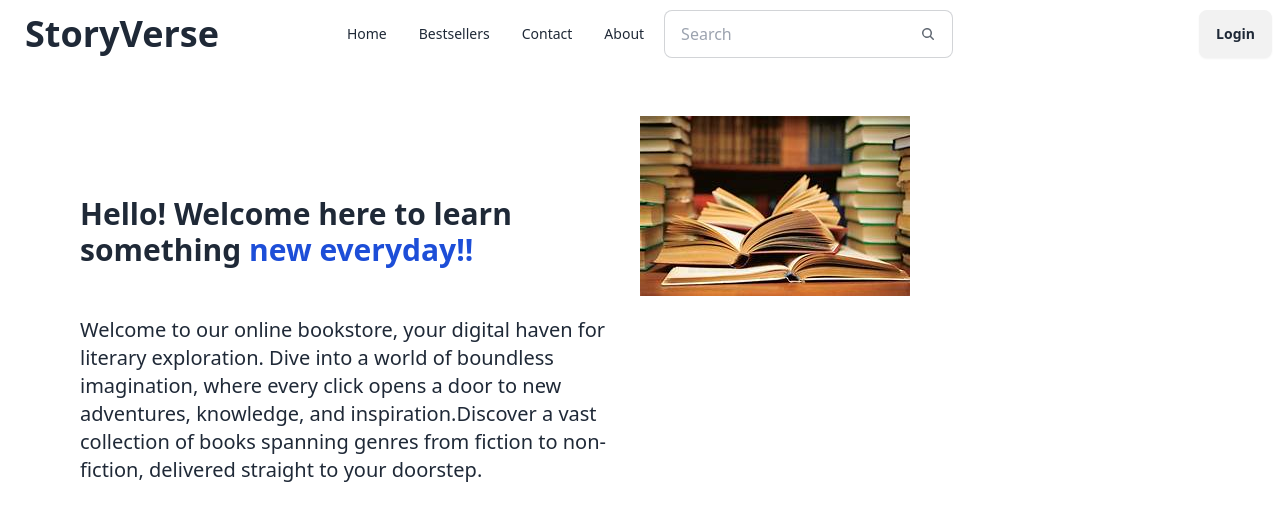
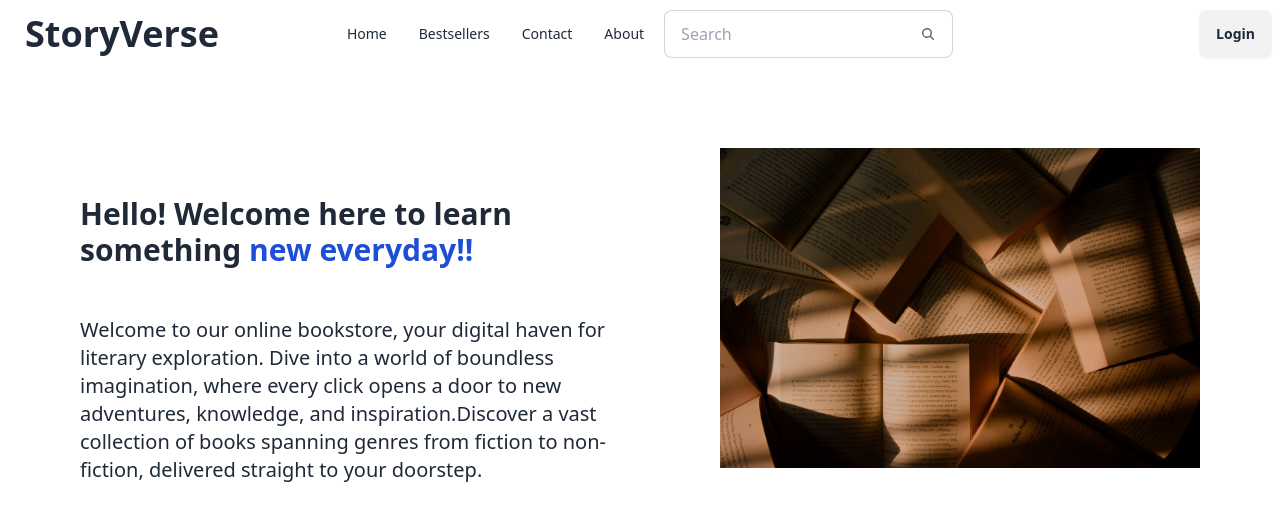
Before and after one commit to sinchan7/StoryVerse, a React (Vite) app in the folder frontend/: page / in a window 1280 px wide. Shown: the top 518 px of the page. Built offline with nearby package versions, Linux system fonts and the light colour scheme.

Commit message:
changed banner

```diff
--- a/frontend/components/Banner.jsx
+++ b/frontend/components/Banner.jsx
@@ -20,7 +20,7 @@ function Banner() {
   <button className="btn mt-6 btn-primary">Submit</button>
     </div>
     <div className='order-1 w-full md:w-1/2'>
-      <img src={banner} className='w-102 h-200 mt-12' alt=''/>
+      <img src={banner} className='w-100 h-400 pl-20 mt-20' alt=''/>
     </div>
     </div>
     </>
--- /dev/null
+++ b/frontend/components/Course.jsx
@@ -0,0 +1,11 @@
+import React from 'react'
+
+function Course() {
+  return (
+    <div>
+
+    </div>
+  )
+}
+
+export default Course
--- a/frontend/components/Footer.jsx
+++ b/frontend/components/Footer.jsx
@@ -1,6 +1,6 @@
 import React from 'react'
 
-function footer() {
+function Footer() {
   return (
 
     <div>
@@ -32,4 +32,4 @@ function footer() {
   )
 }
 
-export default footer
+export default Footer
--- /dev/null
+++ b/frontend/src/home/Home.jsx
@@ -0,0 +1,18 @@
+import React from 'react'
+import Navbar from '../../components/Navbar'
+import Banner from '../../components/Banner'
+import Freebook from '../../components/Freebook'
+import Footer from '../../components/Footer'
+
+function Home() {
+  return (
+    <>
+  <Navbar/>
+  <Banner/>
+  <Freebook/>
+  <Footer/>
+    </>
+  )
+}
+
+export default Home
```
Also changed, not shown: frontend/public/banner.jpg.
